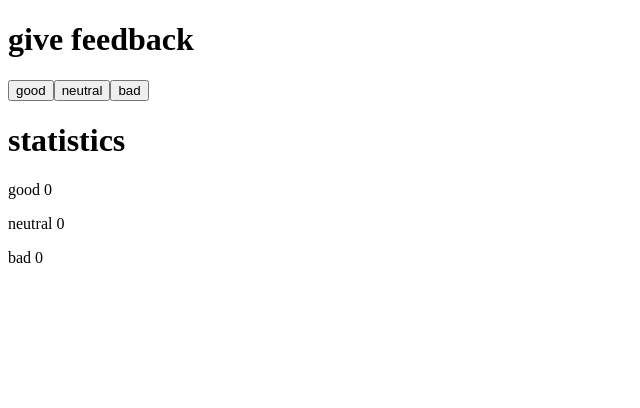
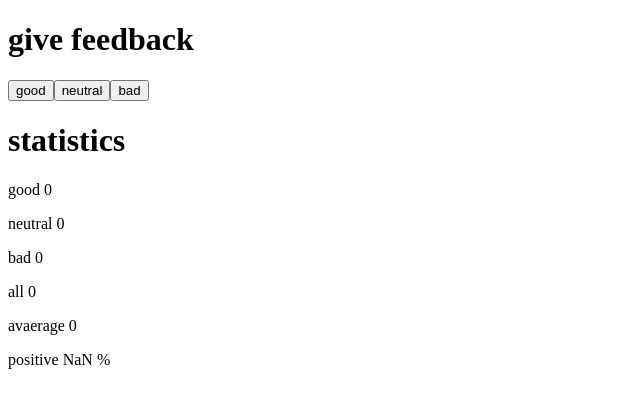
Before and after one commit to mapplezq/fullstackopen2019-exercises, a React (Create React App) app in the folder part1/unicafe/: page / in a window 1280 px wide. Shown: the top 408 px of the page, without its empty margins (0-640 px from the left). Built offline with nearby package versions, Linux system fonts and the light colour scheme.

Commit message:
unicafe step2

```diff
--- a/part1/unicafe/src/index.js
+++ b/part1/unicafe/src/index.js
@@ -20,7 +20,15 @@ const Button = ({handleClick, text}) => {
     )
 }
 
-const Result = ({text, value}) => {
+const Result = ({text, value, isPercentage=false}) => {
+    if (isPercentage) {
+        return (
+            <div>
+                <p>{text} {value} %</p>
+            </div>
+        )
+    }
+
     return (
         <div>
             <p>{text} {value}</p>
@@ -34,6 +42,7 @@ const App = () => {
     const [good, setGood] = useState(0)
     const [neutral, setNeutral] = useState(0)
     const [bad, setBad] = useState(0)
+    // const [total, setTotal] = useState(0)
 
     const handleGoodClick = () => {
         setGood(good + 1)
@@ -57,6 +66,10 @@ const App = () => {
             <Result value={good} text="good"/>
             <Result value={neutral} text="neutral"/>
             <Result value={bad} text="bad"/>
+            <Result value={good+neutral+bad} text="all"/>
+            <Result value={(good+neutral+bad)/3} text="avaerage"/>
+            <Result value={good/(good+neutral+bad)} text="positive"
+            isPercentage={true} />
         </div>
     )
 }
```
